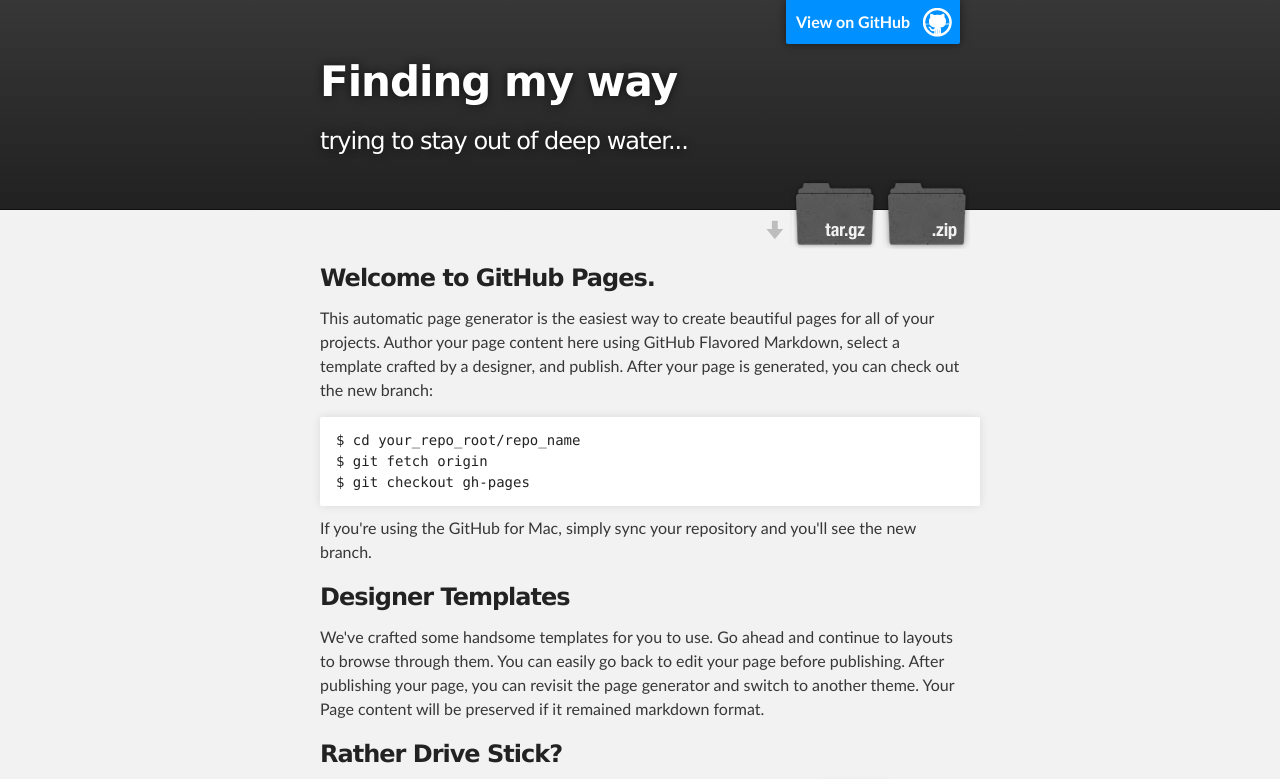
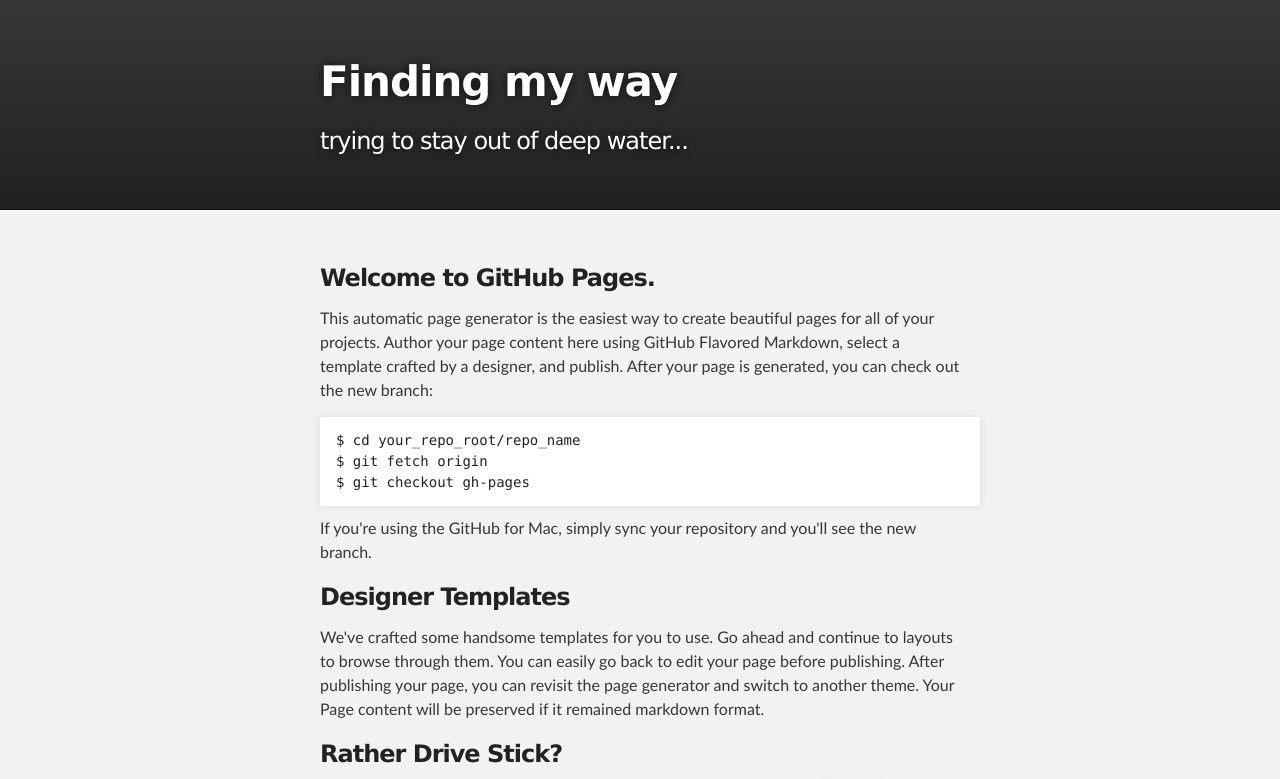
Before and after one commit to jwacooks/blog, a plain HTML site: page index.html in a window 1280 px wide. Shown: the top 779 px of the page. Drawn offline with Linux system fonts and the light colour scheme.

Commit message:
another update

```diff
--- a/index.html
+++ b/index.html
@@ -16,15 +16,8 @@
     <!-- HEADER -->
     <div id="header_wrap" class="outer">
         <header class="inner">
-          <a id="forkme_banner" href="https://github.com/jwacooks/blog">View on GitHub</a>
-
           <h1 id="project_title">Finding my way</h1>
           <h2 id="project_tagline">trying to stay out of deep water...</h2>
-
-            <section id="downloads">
-              <a class="zip_download_link" href="https://github.com/jwacooks/blog/zipball/master">Download this project as a .zip file</a>
-              <a class="tar_download_link" href="https://github.com/jwacooks/blog/tarball/master">Download this project as a tar.gz file</a>
-            </section>
         </header>
     </div>
 
```
